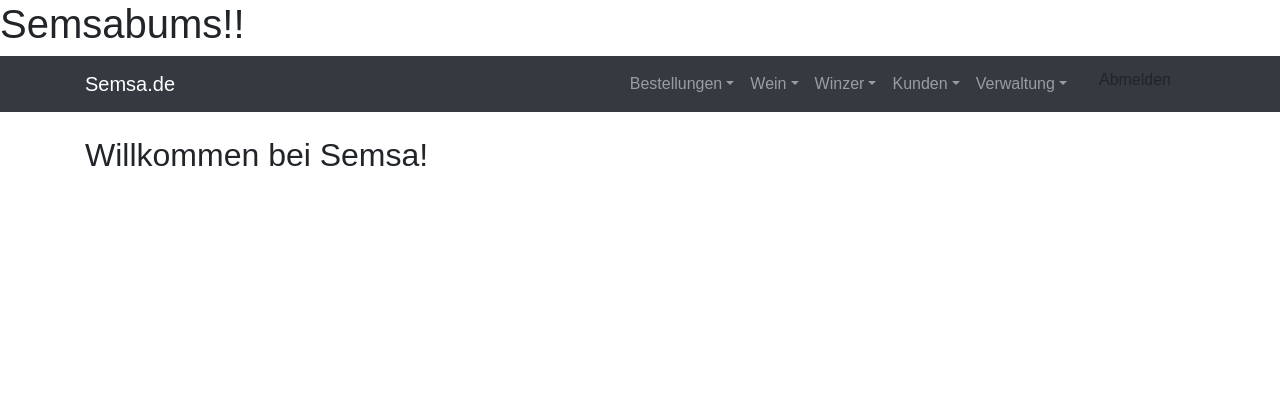
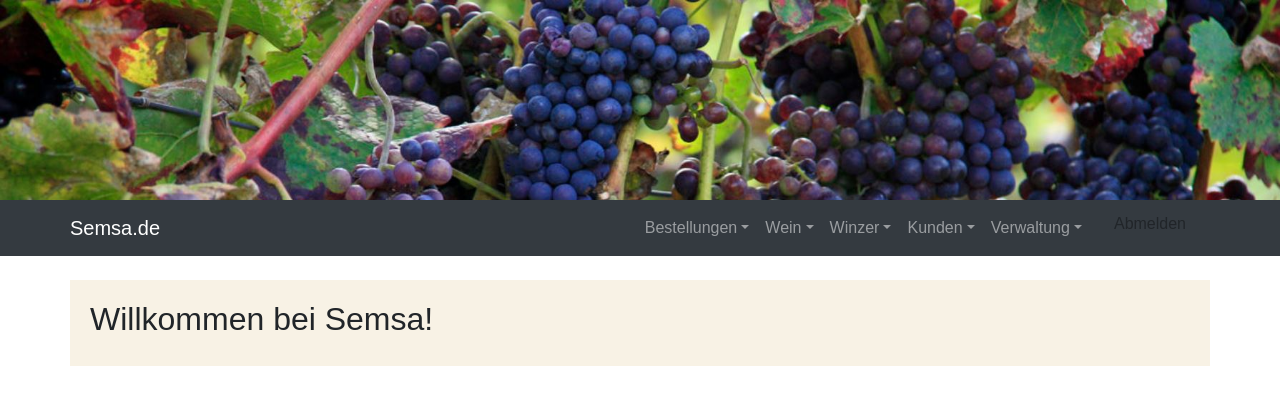
Before and after one commit to Davidmuecke/WineManagement, a React (Create React App) app: page / in a window 1280 px wide. Shown: the top 404 px of the page. Built offline with nearby package versions, Linux system fonts and the light colour scheme.

Commit message:
Fertigstellung Sicht neue Bestellung, Styling.

```diff
--- a/src/App.css
+++ b/src/App.css
@@ -9,6 +9,33 @@
         margin-top: 20px;
     }
 
+    .headerImg {
+        background-color: white;
+        background-image: url(img/weinberg.jpg);
+        /*Quelle: http://www.euregio-im-bild.de/fotos/1280/weinanbau-auf-der-sophienh-he-obstwiese.jpg*/
+        background-size: cover;
+        width: 100%;
+        height: 200px;
+    }
+
+    .btn {
+        color: white;
+        background-color:  #670A0A;
+        border: none;
+    }
+
+    .container {
+        background-color: #F8F2E5;
+        padding: 20px;
+    }
+    #navbarContainer {
+        background-color: #343A40;
+        padding: 0px;
+    }
+
+    #wKundennummer {
+        margin-bottom: 70px;
+    }
 
 
 
--- a/src/App.js
+++ b/src/App.js
@@ -106,10 +106,12 @@ class Menu extends Component {
 
     render() {
         return (
+
             <div className="container-fluid p-0 mb-4">
-                <h1>Semsabums!!</h1>
+                <div className={"headerImg"}>
+                </div>
                 <nav className="navbar navbar-expand-sm bg-dark navbar-dark">
-                    <div className={"container"}>
+                    <div className={"container"} id={"navbarContainer"}>
                         <button onClick={() => this.props.setState(this.props.STATES.start)}
                                 className={"btn-link navbar-brand pl-0"}>Semsa.de
                         </button>
--- a/src/components/OrderAdd.jsx
+++ b/src/components/OrderAdd.jsx
@@ -143,15 +143,17 @@ class OrderAdd extends Component {
                                 </tr>
                                 </tbody>
                             </table>
+
                         </div>
+
                     </div>
-
                     <div className={"row"}>
                         <div className={"col"}>
                             <button type="submit" className="btn btn-primary float-right">Weiter</button>
                             <button type="reset" className="btn btn-primary float-right">Abbrechen</button>
                         </div>
                     </div>
+
 
                 </form>
             </div>
--- a/src/components/OrderOverview.jsx
+++ b/src/components/OrderOverview.jsx
@@ -8,7 +8,7 @@ class OrderOverview extends Component {
             <div className={"container"}>
                 <h2>Übersicht Bestellungen</h2>
                 <form className={"form-horizontal"}>
-                        <div class="input-group col-md-20">
+                        <div class="input-group col-md-12">
                             <input type="text" placeholder="Bestellung suchen" className="form-control sm-10" id="wName" />
                             <span class="input-group-btn">
                                     <button class="btn" type="button">
@@ -43,10 +43,14 @@ class OrderOverview extends Component {
                         </tr>
                         </tbody>
                     </table>
-                    </div>
 
 
-                    <button className="btn btn-primary float-right" >Neue Bestellung</button>
+                    </div>
+                    <div className={"row"}>
+                        <div className={"col"}>
+                            <button className="btn btn-primary float-right" >Neue Bestellung</button>
+                        </div>
+                    </div>
                 </form>
             </div>
         );
```
Also changed, not shown: src/img/weinberg.jpg (added).
